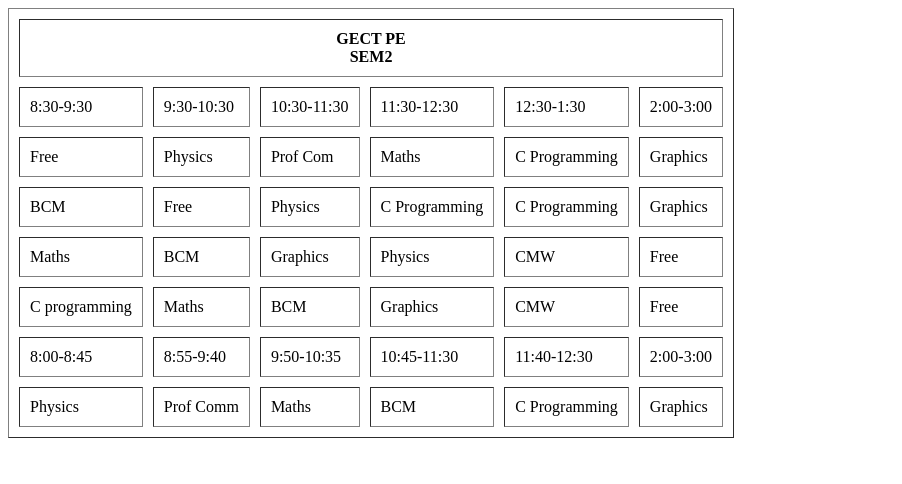
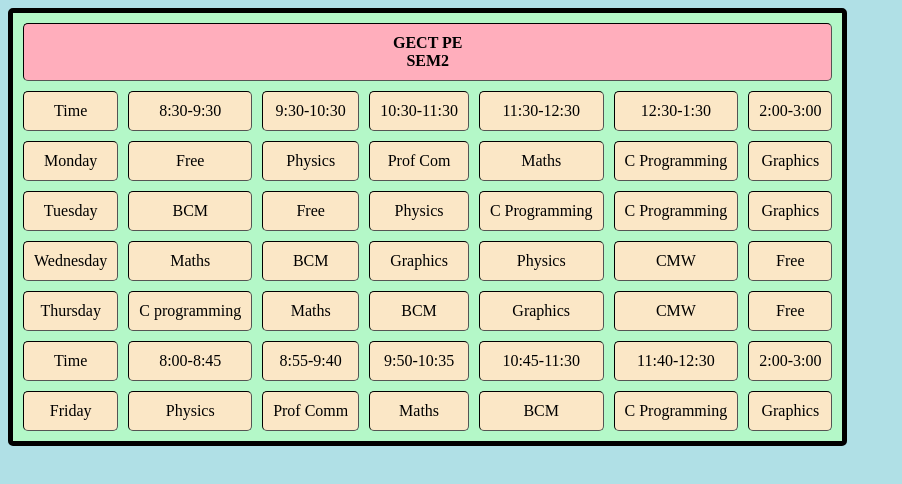
Before and after one commit to amoantony/amo, a plain HTML site: page index.html in a window 1280 px wide. Shown: the whole page, without its empty margins (0-902 px from the left). Drawn offline with Linux system fonts and the light colour scheme.

Commit message:
Add files via upload

```diff
--- a/index.html
+++ b/index.html
@@ -3,21 +3,33 @@
 <head>
     <meta charset="UTF-8">
     <title>Title</title>
+    <style>
+       body {background-color: powderblue;}
+       table {border-radius:5px; background-color:#B4F8C8;border:5px black solid;}
+       th {border-radius:5px; background-color:#FFAEBC;}
+       td {border-radius:5px; background-color:#FBE7C6;}
+
+
+    </style>
+
 </head>
-<body>
+<body align="center">
 <table border="1" align="middle" cellpadding="10" cellspacing="10">
     <tr>
-        <th colspan="6"> GECT PE <BR>SEM2 </th>
+        <th colspan="7"> GECT PE <BR>SEM2 </th>
     </tr>
-    <tr>
+    <tr >
+        <td>Time</td>
         <td>8:30-9:30</td>
         <td>9:30-10:30</td>
         <td>10:30-11:30</td>
         <td>11:30-12:30</td>
         <td>12:30-1:30</td>
         <td>2:00-3:00</td>
+
     </tr>
     <tr>
+        <td>Monday</td>
         <td>Free</td>
         <td>Physics</td>
         <td>Prof Com</td>
@@ -26,6 +38,7 @@
         <td>Graphics</td>
     </tr>
     <tr>
+        <td>Tuesday</td>
         <td>BCM</td>
         <td>Free</td>
         <td>Physics</td>
@@ -33,6 +46,7 @@
         <td>C Programming</td>
         <td>Graphics</td>
     </tr><tr>
+        <td>Wednesday</td>
         <td>Maths</td>
         <td>BCM</td>
         <td>Graphics</td>
@@ -40,13 +54,15 @@
         <td>CMW</td>
         <td>Free</td>
     </tr><tr>
+        <td>Thursday</td>
         <td>C programming</td>
         <td>Maths</td>
         <td>BCM</td>
         <td>Graphics</td>
         <td>CMW</td>
         <td>Free</td>
-    </tr><tr>
+    </tr><tr >
+        <td>Time</td>
         <td>8:00-8:45</td>
         <td>8:55-9:40</td>
         <td>9:50-10:35</td>
@@ -55,6 +71,7 @@
         <td>2:00-3:00</td>
     </tr>
     <tr>
+        <td>Friday</td>
         <td>Physics</td>
         <td>Prof Comm</td>
         <td>Maths</td>
```
